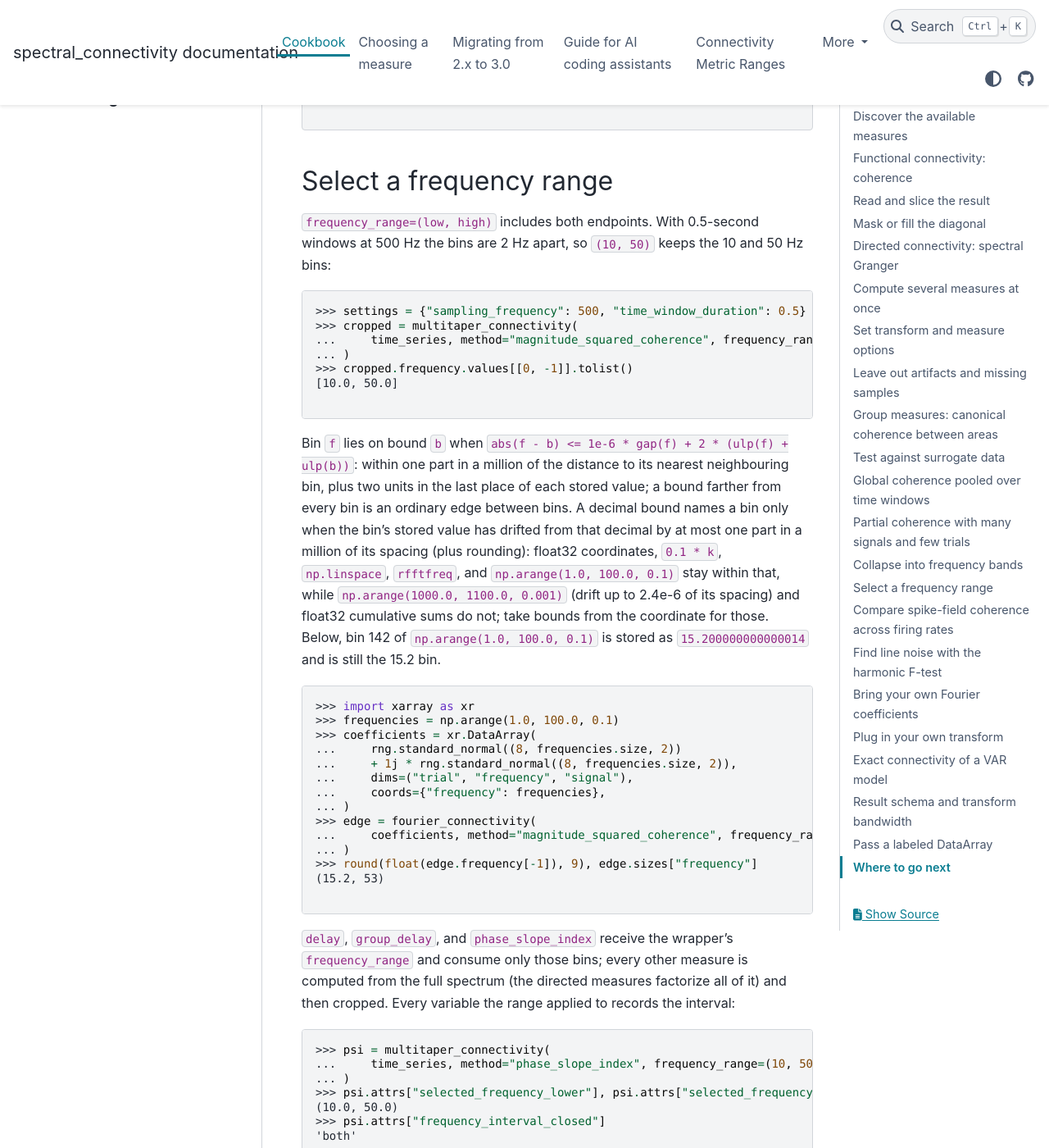
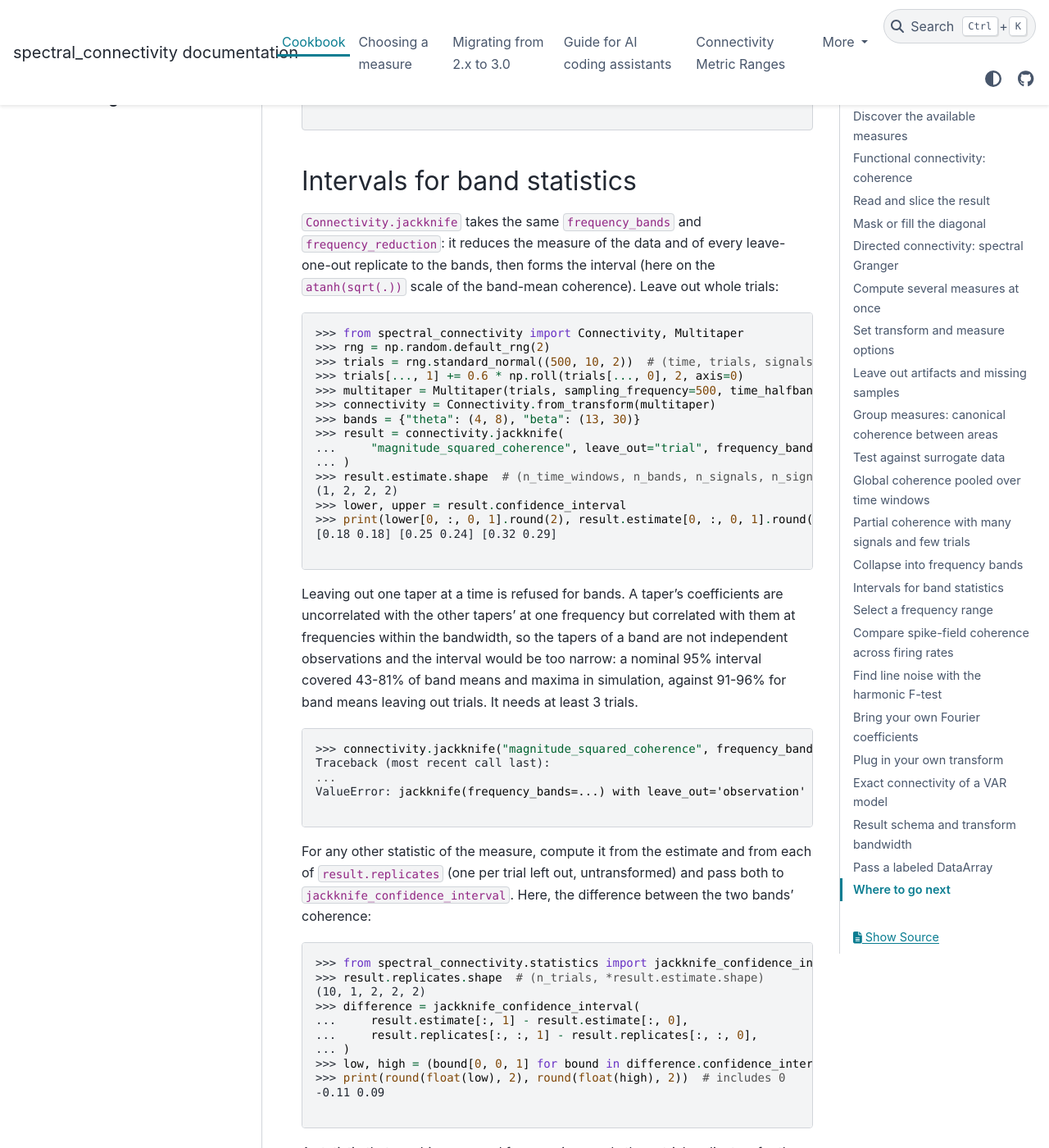
Before and after one commit to Eden-Kramer-Lab/spectral_connectivity, a Sphinx documentation site: the page built from docs/cookbook.md, in a window 1280 px wide and 1400 px high, scrolled down 16015 px. Shown: the whole window at 82% size. Built offline with Sphinx 7.4.7 and the PyData theme 0.15.4, drawn with Linux system fonts in a browser that asks for light colours; pages that are not in the unit, such as notebooks, are missing from menus; the version number could not be read and is left out; some of the changed text lies outside the part shown.

Commit message:
Document band intervals from the jackknife
A cookbook recipe gives an interval for band-mean coherence leaving out
trials, shows the refusal to leave out tapers, and forms an interval for the
difference between two bands from JackknifeResult.replicates. The assistant
guide gains the pitfall that band statistics need trial replicates, and the
CHANGELOG the two additions. Both pages run as doctests.

Co-Authored-By: Claude Opus 5.5 <noreply@anthropic.com>

````diff
--- a/docs/cookbook.md
+++ b/docs/cookbook.md
@@ -734,6 +734,70 @@ bands. The `frequency` axis is replaced by a labeled `band` axis.
 
 ```
 
+## Intervals for band statistics
+
+`Connectivity.jackknife` takes the same `frequency_bands` and
+`frequency_reduction`: it reduces the measure of the data and of every
+leave-one-out replicate to the bands, then forms the interval (here on the
+`atanh(sqrt(.))` scale of the band-mean coherence). Leave out whole trials:
+
+```python
+>>> from spectral_connectivity import Connectivity, Multitaper
+>>> rng = np.random.default_rng(2)
+>>> trials = rng.standard_normal((500, 10, 2))  # (time, trials, signals)
+>>> trials[..., 1] += 0.6 * np.roll(trials[..., 0], 2, axis=0)
+>>> multitaper = Multitaper(trials, sampling_frequency=500, time_halfbandwidth_product=3)
+>>> connectivity = Connectivity.from_transform(multitaper)
+>>> bands = {"theta": (4, 8), "beta": (13, 30)}
+>>> result = connectivity.jackknife(
+...     "magnitude_squared_coherence", leave_out="trial", frequency_bands=bands
+... )
+>>> result.estimate.shape  # (n_time_windows, n_bands, n_signals, n_signals)
+(1, 2, 2, 2)
+>>> lower, upper = result.confidence_interval
+>>> print(lower[0, :, 0, 1].round(2), result.estimate[0, :, 0, 1].round(2), upper[0, :, 0, 1].round(2))
+[0.18 0.18] [0.25 0.24] [0.32 0.29]
+
+```
+
+Leaving out one taper at a time is refused for bands. A taper's coefficients
+are uncorrelated with the other tapers' at one frequency but correlated with
+them at frequencies within the bandwidth, so the tapers of a band are not
+independent observations and the interval would be too narrow: a nominal 95%
+interval covered 43-81% of band means and maxima in simulation, against
+91-96% for band means leaving out trials. It needs at least 3 trials.
+
+```python
+>>> connectivity.jackknife("magnitude_squared_coherence", frequency_bands=bands)
+Traceback (most recent call last):
+...
+ValueError: jackknife(frequency_bands=...) with leave_out='observation' and expectation_type='trials_tapers' leaves out one trial-taper observation at a time, ...
+
+```
+
+For any other statistic of the measure, compute it from the estimate and from
+each of `result.replicates` (one per trial left out, untransformed) and pass
+both to `jackknife_confidence_interval`. Here, the difference between the two
+bands' coherence:
+
+```python
+>>> from spectral_connectivity.statistics import jackknife_confidence_interval
+>>> result.replicates.shape  # (n_trials, *result.estimate.shape)
+(10, 1, 2, 2, 2)
+>>> difference = jackknife_confidence_interval(
+...     result.estimate[:, 1] - result.estimate[:, 0],
+...     result.replicates[:, :, 1] - result.replicates[:, :, 0],
+... )
+>>> low, high = (bound[0, 0, 1] for bound in difference.confidence_interval)
+>>> print(round(float(low), 2), round(float(high), 2))  # includes 0
+-0.11 0.09
+
+```
+
+A statistic that combines several frequencies needs these trial replicates,
+for the reason above; per-frequency replicates from `leave_out="observation"`
+leave out tapers.
+
 ## Select a frequency range
 
 `frequency_range=(low, high)` includes both endpoints. With 0.5-second windows
````
Also changed, not shown: CHANGELOG.md (+18 -0 lines), docs/llm_guide.md (+23 -0 lines), 1 other file.
